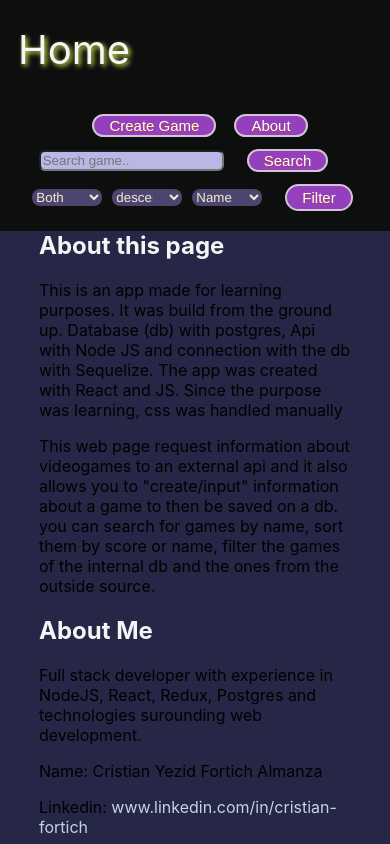
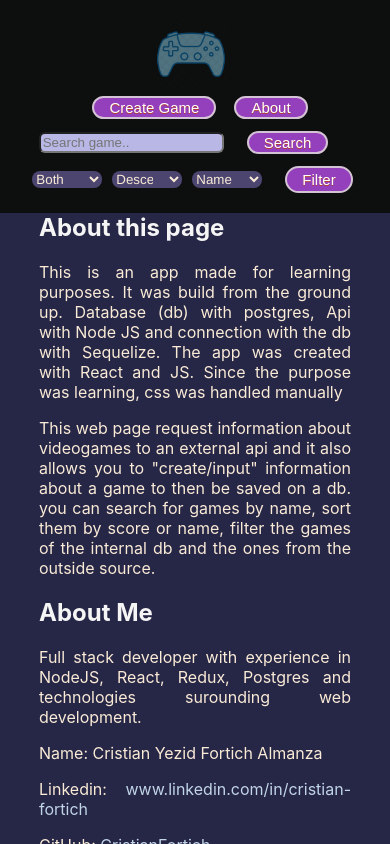
Before and after one commit to CristianFortich/Videogames, a React (Create React App) app: page /home in a window 390 px wide. Both pictures are taken after a click on the button "About". Shown: the top 844 px of the page. Built offline with nearby package versions, Linux system fonts and the light colour scheme; no server answers.

Commit message:
added recommendations from team henry

```diff
--- a/src/components/About/About.jsx
+++ b/src/components/About/About.jsx
@@ -7,19 +7,20 @@ function About() {
     <>
         <div className={aboutStyle.mainBox}>
             <div className={aboutStyle.aboutPage}>
-                <p><h2>About this page</h2></p>
-                <p>This is an app made for learning purposes. It was build from the ground up. Database (db) with postgres, Api with Node JS and connection with the db with Sequelize. The app was created with React and JS. Since the purpose was learning, css was handled manually</p>
-                <p aling='left'>This web page request information about videogames to an external api and it also allows you to "create/input" information about a game to then be saved on a db. you can search for games by name, sort them by score or name, filter the games of the internal db and the ones from the outside source.</p>
+                <p className={aboutStyle.pAboutMe}>
+                  <h2>About this page</h2>
+                  <p>This is an app made for learning purposes. It was build from the ground up. Database (db) with postgres, Api with Node JS and connection with the db with Sequelize. The app was created with React and JS. Since the purpose was learning, css was handled manually</p>
+                  <p aling='left'>This web page request information about videogames to an external api and it also allows you to "create/input" information about a game to then be saved on a db. you can search for games by name, sort them by score or name, filter the games of the internal db and the ones from the outside source.</p>
+                </p>
             </div>
             <div className={aboutStyle.aboutMe}>
-                <p><h2>About Me</h2></p>
-                <p>Full stack developer with experience in NodeJS, React, Redux, Postgres and technologies surounding web development.</p>
-                <p>Name: Cristian Yezid Fortich Almanza</p>
-                <p>Linkedin: <a target="_blank" className={aboutStyle.a} href='https://www.linkedin.com/in/cristian-fortich'>www.linkedin.com/in/cristian-fortich</a>
-                </p>
-                <p>GitHub: <a target="_blank" className={aboutStyle.a} href='https://github.com/CristianFortich'>CristianFortich</a>
-                </p>
-                <p>Gmail: <a target="_blank" className={aboutStyle.a} href = "mailto: yezidfortich@gmail.com">yezidfortich@gmail.com</a>
+                <p className={aboutStyle.pAboutMe}>
+                  <h2>About Me</h2>
+                  <p>Full stack developer with experience in NodeJS, React, Redux, Postgres and technologies surounding web development.</p>
+                  <p>Name: Cristian Yezid Fortich Almanza</p>
+                  <p>Linkedin: <a target="_blank" className={aboutStyle.a} href='https://www.linkedin.com/in/cristian-fortich'>www.linkedin.com/in/cristian-fortich</a></p>
+                  <p>GitHub: <a target="_blank" className={aboutStyle.a} href='https://github.com/CristianFortich'>CristianFortich</a></p>
+                  <p>Gmail: <a target="_blank" className={aboutStyle.a} href = "mailto: yezidfortich@gmail.com">yezidfortich@gmail.com</a></p>
                 </p>
             </div>
         </div>
--- a/src/components/About/About.module.css
+++ b/src/components/About/About.module.css
@@ -15,6 +15,10 @@
 .a{
     text-decoration: none;
     color: rgb(193, 213, 231);;
+}
+.pAboutMe{
+    color:antiquewhite;
+    text-align: justify;
 }
 @media (max-width: 720px){
     .mainBox{
--- a/src/components/GameCard/GameCard.jsx
+++ b/src/components/GameCard/GameCard.jsx
@@ -13,15 +13,15 @@ const GameCard = (props) =>{
   }
 
   return (
-    <div className={gameStyle.mainBox}>
-      <button className={gameStyle.close} onClick={()=>deleteG(props.id)}>x</button>
-      <img className={gameStyle.img} src={props.image} alt={props.name}></img>
-      <Link to={'/videogame/'+props.id}>
+    <Link className={gameStyle.link} to={'/videogame/'+props.id}>
+      <div className={gameStyle.mainBox}>
+        <button className={gameStyle.close} onClick={()=>deleteG(props.id)}>x</button>
+        <img className={gameStyle.img} src={props.image} alt={props.name}></img>
         <h3 className={gameStyle.name}>{props.name}</h3>
-      </Link>
-      <p className={gameStyle.name}>Released Date: {props.released}</p>
-      <p className={gameStyle.genres}>Genre(s): {props.genres.map(g=>g.name).join(', ')}</p>
-    </div>
+        <p className={gameStyle.genres}>Released Date: {props.released}</p>
+        <p className={gameStyle.genres}>Genre(s): {props.genres.map(g=>g.name).join(', ')}</p>
+      </div>
+    </Link>
   );
 }
 
--- a/src/components/GameCard/GameCard.module.css
+++ b/src/components/GameCard/GameCard.module.css
@@ -1,16 +1,18 @@
 .mainBox{
     margin: 5px;
     width: 95%;
-    background:linear-gradient(to bottom, rgb(13, 14, 14), rgb(94, 83, 131));
+    background:linear-gradient(to bottom, rgb(13, 13, 14), rgb(94, 83, 131));
     border: 2px solid rgb(94, 83, 131);
     border-radius: 20px;
     height: 350px;
 }
-
-/* .box{
-    display: flex;
-    justify-content: space-around;
-} */
+.mainBox:hover{
+    background:linear-gradient(to bottom, rgb(39, 39, 98), rgb(94, 83, 131));
+    border: 2px solid rgb(94, 83, 131);
+}
+.link{
+    text-decoration: none;
+}
 
 .img{
     margin-top: 7px;
@@ -18,6 +20,8 @@
     align-items: center;
     width: 90%;
     height: 130px;
+    object-fit: cover;
+    object-position: center;
 }
 
 .name{
@@ -25,13 +29,6 @@
     justify-content: center;
     text-decoration:solid;
     color: rgb(193, 213, 231);
-}
-
-.name:hover{
-    cursor: pointer;
-    border: 2;
-    text-decoration: underline;
-    color: antiquewhite;
 }
 
 .close{
--- a/src/components/Home/Home.jsx
+++ b/src/components/Home/Home.jsx
@@ -1,6 +1,6 @@
 import React, { Component } from 'react'
 import {connect} from 'react-redux'
-import {searchGames, getAllGames, organizeGames, deleteGame, updatePages, setPage, cgSwitch, aboutSwitch} from "../../redux/actions"
+import {searchGames, getAllGames, organizeGames, deleteGame, updatePages, setPage, cgSwitch, aboutSwitch, resetAll} from "../../redux/actions"
 import GameCard from '../GameCard/GameCard'
 import loadingImage from '../../pics/loading02.gif'
 import Draggable from "react-draggable"
@@ -8,12 +8,12 @@ import SearchBar from '../SearchBar/SearchBar'
 import homeStyle from './Home.module.css'
 import CreateGame from '../CreatGame/CreateGame'
 import About from '../About/About'
+import logo from '../../pics/consileico.webp'
 
 export class Home extends Component {
   async componentDidMount(){
     await this.props.getAllGames();
     this.props.updatePages();
-    console.log(this.props.genres)
   }
 
 
@@ -29,12 +29,19 @@ export class Home extends Component {
       console.log(this.props.about)
       this.props.aboutSwitch(this.props.about)
     }
+    const handleLogo = async ()=>{
+      this.props.resetAll()
+      await this.props.getAllGames();
+      this.props.updatePages();
+      this.props.setPage(1)
+    }
     return (
       <div className={homeStyle.mainbox}>
         <p>.</p>
         <div className={homeStyle.topBox}>
           <div className={homeStyle.homeButtons}>
-            <p className={homeStyle.logo}>Home</p>
+            <img onClick={()=>handleLogo()} src={logo} className={homeStyle.logo}/>
+            {/* <p className={homeStyle.logo}>Home</p> */}
             <div className={homeStyle.divButtons}>
               <button className={homeStyle.createGameB} onClick={(e)=>createGameSwitch(e)}>Create Game</button>
               <button className={homeStyle.createGameB} onClick={(e)=>handleAboutSwitch(e)}>About</button>
@@ -98,7 +105,8 @@ export const mapDispatchToProps = (dispatch)=>{
     updatePages: () => dispatch(updatePages()),
     setPage: (pageNumber) => dispatch(setPage(pageNumber)),
     cgSwitch: (data)=> dispatch(cgSwitch(data)),
-    aboutSwitch: (data)=> dispatch(aboutSwitch(data))
+    aboutSwitch: (data)=> dispatch(aboutSwitch(data)),
+    resetAll: ()=> dispatch(resetAll())
   }
 }
 
--- a/src/components/Home/Home.module.css
+++ b/src/components/Home/Home.module.css
@@ -9,12 +9,13 @@ h2{
     color: whitesmoke;
 }
 .logo{
-    margin-top: 25px;
-    margin-left: 18px;
-    font-size: 40px;
-    border: 10px;
-    color: whitesmoke;
-    text-shadow: 2px 2px 5px rgb(221, 237, 80);
+    width: 75px;
+    margin-left: 20%;
+    margin-right: auto;
+    opacity: 0.5;
+}
+.logo:hover{
+    cursor: pointer;
 }
 .topBox{
     margin-right: 8px;
@@ -122,6 +123,11 @@ h2{
         display: flex;
         justify-content: center;
     }
+    .logo{
+        margin-left: 40%;
+        margin-right: 40%;
+        width: 20%;
+    }
     .divSearch{
         width: 100%;
     }
--- a/src/components/SearchBar/SearchBar.jsx
+++ b/src/components/SearchBar/SearchBar.jsx
@@ -46,8 +46,8 @@ function SearchBar() {
           <option value={"existent"}>Existent</option>
         </select>
         <select onChange={handleChange} name="order">
-          <option selecter="yes" value={"descend"}>descendent</option>
-          <option value={"ascend"}>ascendent</option>
+          <option selecter="yes" value={"descend"}>Descendent</option>
+          <option value={"ascend"}>Ascendent</option>
         </select>
         <select onChange={handleChange} name="orderBy">
           <option selecter="yes" value={"name"}>Name</option>
```
Also changed, not shown: src/pics/consileico.webp (added).
